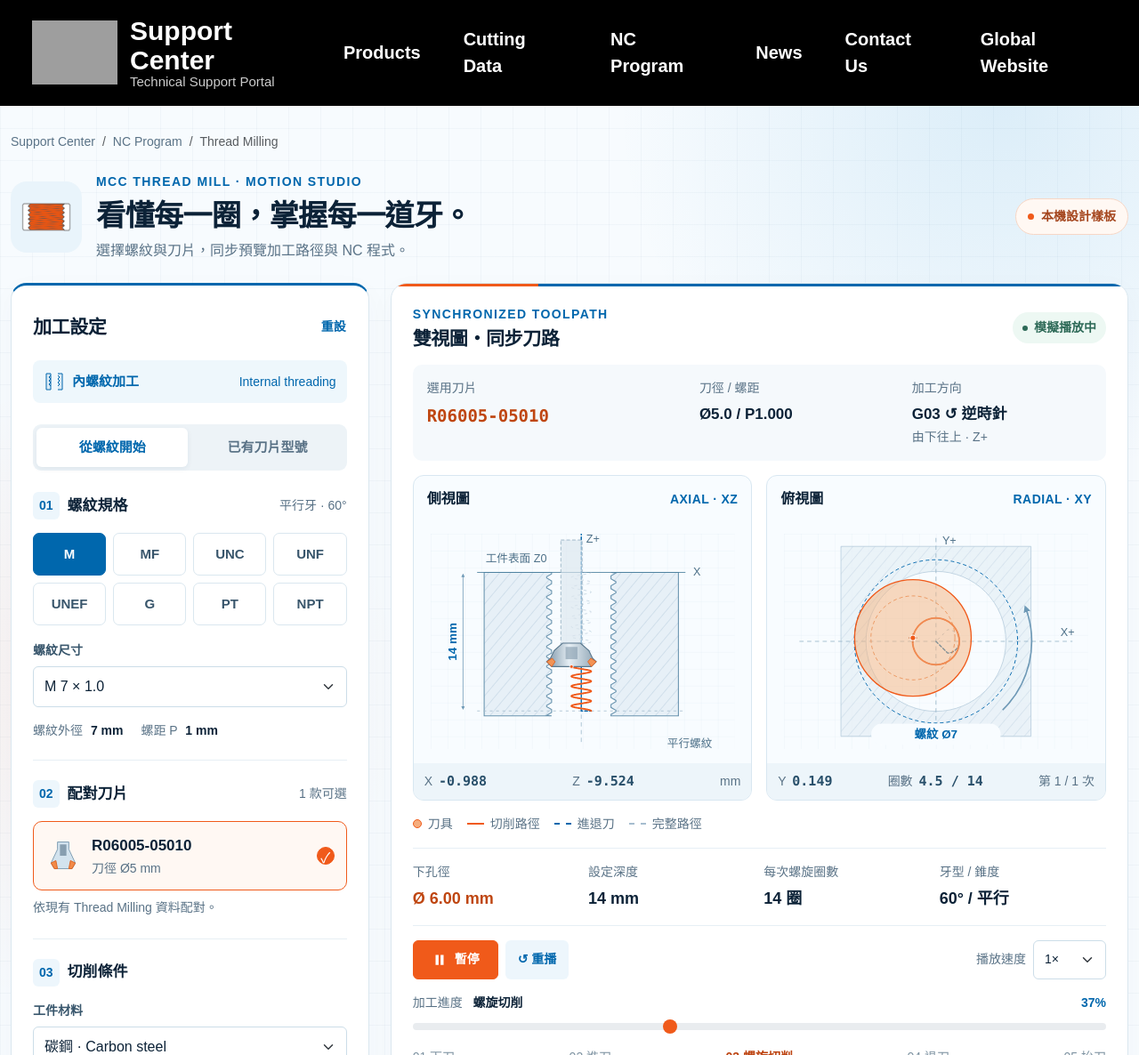
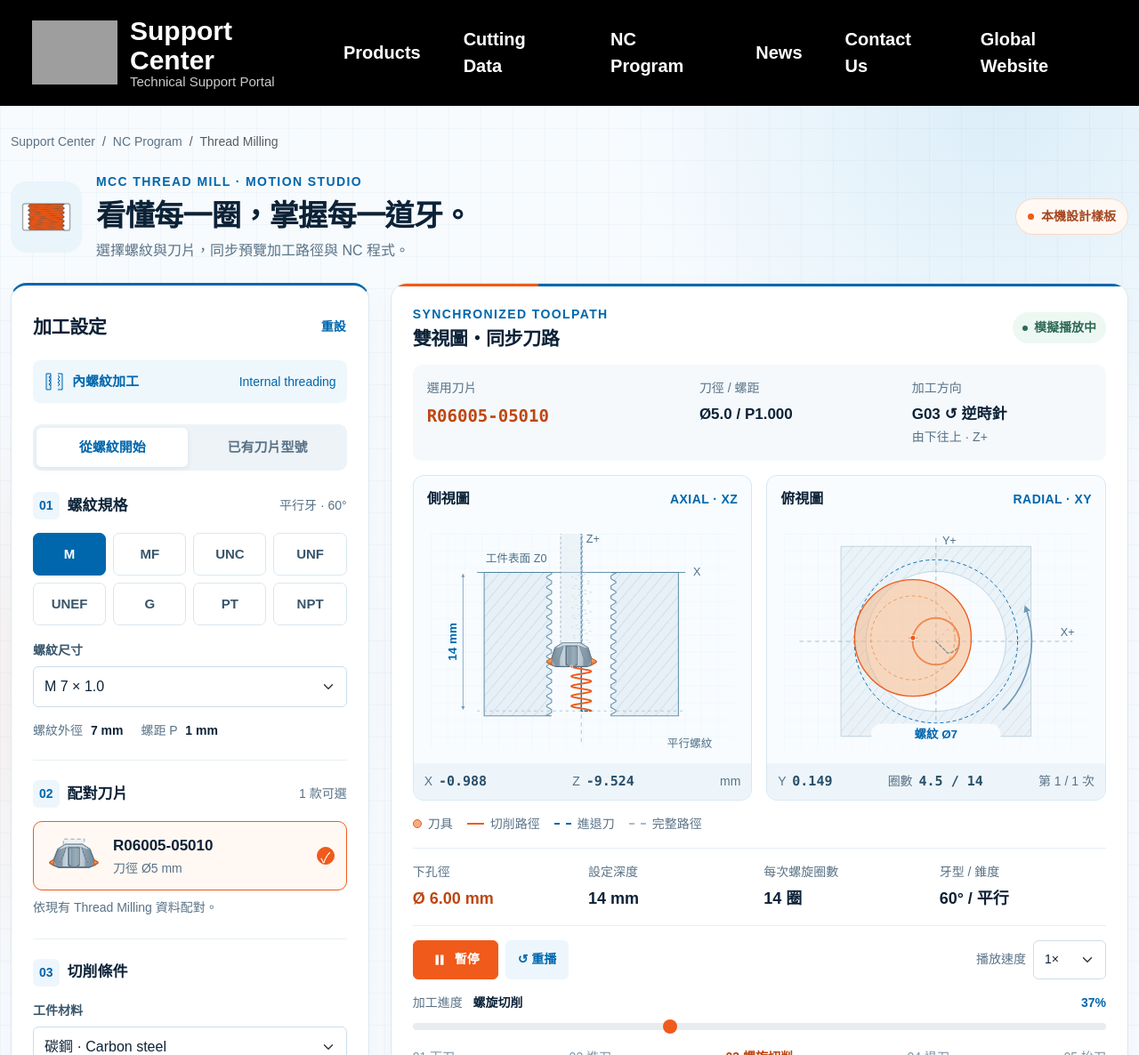
Before and after one commit to Ulysses-Li/Support-Center, a plain HTML site: page 測試資料/thread-milling-simulator/index.html in a window 1280 px wide. Shown: the top 1186 px of the page at 89% size. Drawn offline with nearby package versions, Linux system fonts and the light colour scheme; grey boxes are pictures that could not be loaded.

Commit message:
重繪 MCC 刀片外形與動畫圖示

```diff
--- a/測試資料/thread-milling-simulator/app.js
+++ b/測試資料/thread-milling-simulator/app.js
@@ -10,7 +10,6 @@
   const phases = document.querySelectorAll('[data-phase]');
   const passes = { 1: [100], 2: [60, 100], 3: [50, 80, 100] };
   const numericFields = ['depth', 'vc', 'fz', 'teeth', 'centerX', 'centerY', 'safeZ', 'surfaceZ', 'toolNumber'];
-  const toolIcon = '<svg viewBox="0 0 44 44" aria-hidden="true"><path d="M15 5h14v9l8 17-4 7H11l-4-7 8-17Z" fill="#d3e3ee" stroke="#7798af"/><path d="M18 8h8v14h-8Z" fill="#879eaf"/><path d="m7 31 6-3 2 10h-4Zm30 0-6-3-2 10h4Z" fill="#f28a48" stroke="#dc601c"/></svg>';
 
   function option(value, label, selected) { return `<option value="${escapeHTML(value)}"${selected ? ' selected' : ''}>${escapeHTML(label)}</option>`; }
   function setText(id, text) { $(id).textContent = text; }
@@ -29,7 +28,7 @@
     if (!inserts.some(item => item.v === state.insert)) state.insert = inserts[0].v;
     $('ownedInsert').value = state.insert;
     const shown = owned ? inserts.filter(item => item.v === state.insert) : inserts;
-    $('insertChoices').innerHTML = shown.map(item => `<button type="button" class="insert-choice" data-insert="${escapeHTML(item.v)}" aria-pressed="${item.v === state.insert}">${toolIcon}<span><strong>${escapeHTML(item.v)}</strong><small>刀徑 Ø${compact(NC.getDcFromTool(item.v))} mm</small></span><span class="selection-tick" aria-hidden="true">${item.v === state.insert ? '✓' : ''}</span></button>`).join('');
+    $('insertChoices').innerHTML = shown.map((item, index) => `<button type="button" class="insert-choice" data-insert="${escapeHTML(item.v)}" aria-pressed="${item.v === state.insert}">${Diagrams.insertIcon(index)}<span><strong>${escapeHTML(item.v)}</strong><small>刀徑 Ø${compact(NC.getDcFromTool(item.v))} mm</small></span><span class="selection-tick" aria-hidden="true">${item.v === state.insert ? '✓' : ''}</span></button>`).join('');
     setText('insertCount', `${shown.length} 款${owned ? '已選刀片' : '可選'}`);
     const standard = Core.standardFor(state.standard), data = NC.threadData[state.size];
     setText('threadKind', `${standard.family.startsWith('tapered') ? '錐牙' : '平行牙'} · ${standard.angle}°`);
--- a/測試資料/thread-milling-simulator/diagrams.js
+++ b/測試資料/thread-milling-simulator/diagrams.js
@@ -3,6 +3,43 @@ window.ThreadDiagrams = (() => {
   const el = id => document.getElementById(id);
   const n = value => Number(value.toFixed(3));
   let state;
+
+  // 配對圖示與動畫共用 MCC 刀片外形：窄頂、斜肩、中央凹槽、外擴刀齒與底部倒角。
+  // 原點維持在刀具底部，外側刀齒仍落在 ±radius，保留既有刀徑與刀位對應。
+  function insertArtwork({ radius: r, pitch, toothDepth, angle = 60, prefix, shankHeight = 0 }) {
+    const apex = -pitch / 2, top = apex - .76 * r, shoulderY = apex - .56 * r;
+    const root = r - toothDepth, shoulderX = Math.min(.67 * r, root * .95);
+    const topX = Math.min(.36 * r, shoulderX * .6), bottomX = Math.max(shoulderX * .9, root * .78);
+    const flat = pitch / 8, halfTooth = Math.min(.44 * pitch, flat / 2 + toothDepth * Math.tan(angle * Math.PI / 360));
+    const points = [[topX, top], [shoulderX, shoulderY], [root, apex - halfTooth], [r, apex - flat / 2], [r, apex + flat / 2], [root, apex + halfTooth], [bottomX, 0]];
+    const outline = points.concat(points.slice().reverse().map(([x, y]) => [-x, y]));
+    const polygon = coords => `M${coords.map(([x, y]) => `${n(x)},${n(y)}`).join(' L')}Z`;
+    const facet = sign => polygon([[sign * topX, top], [sign * shoulderX, shoulderY], [sign * root, apex - halfTooth], [sign * bottomX, 0], [sign * .49 * r, 0], [sign * .49 * r, apex - .13 * r], [sign * .35 * r, shoulderY]]);
+    const tooth = sign => polygon([[sign * root, apex - halfTooth], [sign * r, apex - flat / 2], [sign * r, apex + flat / 2], [sign * root, apex + halfTooth]]);
+    const pocketTop = top + .13 * r, pocketBottom = Math.min(-.07 * r, apex + .2 * r);
+    const shank = Math.max(topX, .44 * r);
+    return `<defs>
+      <linearGradient id="${prefix}-metal" x1="0" x2="1"><stop stop-color="#8195a4"/><stop offset=".25" stop-color="#b8c6d0"/><stop offset=".52" stop-color="#dce5eb"/><stop offset=".76" stop-color="#a9b9c5"/><stop offset="1" stop-color="#6e8697"/></linearGradient>
+      <linearGradient id="${prefix}-pocket" x1="0" x2="1"><stop stop-color="#526b7c"/><stop offset=".2" stop-color="#8197a7"/><stop offset=".75" stop-color="#9eafbb"/><stop offset="1" stop-color="#566e7f"/></linearGradient>
+      <linearGradient id="${prefix}-edge" x1="0" y1="0" x2="0" y2="1"><stop stop-color="#ffc18b"/><stop offset=".5" stop-color="#f78b3e"/><stop offset="1" stop-color="#df5a16"/></linearGradient>
+    </defs>
+    ${shankHeight ? `<path data-tool-part="shank" d="M${n(-shank)},${n(top)}V${n(top - shankHeight)}H${n(shank)}V${n(top)}" fill="#dce7ee" fill-opacity=".4" stroke="#8faabd" stroke-width="1" stroke-dasharray="4 3"/>` : ''}
+    <g stroke-linejoin="round">
+      <path data-tool-part="body" d="${polygon(outline)}" fill="url(#${prefix}-metal)" stroke="#526c7f" stroke-width="1.4"/>
+      <path d="${facet(-1)}" fill="#536d7f" fill-opacity=".45" stroke="#6d8596" stroke-width=".7"/>
+      <path d="${facet(1)}" fill="#60798b" fill-opacity=".45" stroke="#6d8596" stroke-width=".7"/>
+      <path d="M${n(-topX)},${n(top)}H${n(topX)}L${n(shoulderX)},${n(shoulderY)}H${n(shoulderX - .14 * r)}L${n(topX - .1 * r)},${n(top + .1 * r)}H${n(-topX + .1 * r)}L${n(-shoulderX + .14 * r)},${n(shoulderY)}H${n(-shoulderX)}Z" fill="#d9e3e9" fill-opacity=".85" stroke="#7991a3" stroke-width=".7"/>
+      <path d="M${n(-.23 * r)},${n(pocketTop)}H${n(.23 * r)}V${n(pocketBottom)}L0,${n(pocketBottom + .08 * r)}L${n(-.23 * r)},${n(pocketBottom)}Z" fill="url(#${prefix}-pocket)" stroke="#536e81" stroke-width=".9"/>
+      <path d="M${n(-.16 * r)},${n(pocketTop + .04 * r)}V${n(pocketBottom - .04 * r)}M${n(.19 * r)},${n(pocketTop + .04 * r)}V${n(pocketBottom - .04 * r)}" fill="none" stroke="#d2dfe7" stroke-width=".8" opacity=".85"/>
+      <path d="M${n(-.34 * r)},${n(top + .13 * r)}V${n(shoulderY)}L${n(-.58 * r)},${n(apex)}V${n(-.08 * r)}M${n(.34 * r)},${n(top + .13 * r)}V${n(shoulderY)}L${n(.58 * r)},${n(apex)}V${n(-.08 * r)}" fill="none" stroke="#557387" stroke-width="1" stroke-dasharray="2 2" opacity=".65"/>
+      <path data-tool-part="teeth" d="${tooth(-1)} ${tooth(1)}" fill="url(#${prefix}-edge)" stroke="#d65b18" stroke-width="1"/>
+      <path d="M${n(-bottomX)},0H${n(bottomX)}" stroke="#526e80" stroke-width="1.2"/>
+    </g>`;
+  }
+
+  function insertIcon(index) {
+    return `<svg class="insert-artwork" viewBox="-31 -32 62 39" aria-hidden="true">${insertArtwork({ radius: 26, pitch: 10, toothDepth: 4, prefix: `insert-card-${index}`, shankHeight: 6 })}</svg>`;
+  }
 
   function grid(prefix) {
     return `<defs><pattern id="${prefix}-grid" width="24" height="24" patternUnits="userSpaceOnUse"><path d="M24 0H0V24" fill="none" stroke="#dceaf3" stroke-width=".6"/></pattern><pattern id="${prefix}-hatch" width="12" height="12" patternTransform="rotate(40)" patternUnits="userSpaceOnUse"><rect width="12" height="12" fill="#e7f0f7"/><path d="M0 0V12" stroke="#b7cddd" stroke-width="1.2"/></pattern><linearGradient id="${prefix}-tool" x1="0" x2="1"><stop stop-color="#7c94a7"/><stop offset=".45" stop-color="#e5eef4"/><stop offset="1" stop-color="#8da3b3"/></linearGradient><marker id="${prefix}-arrow" viewBox="0 0 10 10" refX="5" refY="5" markerWidth="5" markerHeight="5" orient="auto-start-reverse"><path d="M0 0L10 5 0 10Z" fill="#6e99b6"/></marker><clipPath id="${prefix}-clip"><rect x="24" y="24" width="432" height="306" rx="3"/></clipPath></defs><rect x="24" y="24" width="432" height="306" fill="url(#${prefix}-grid)"/>`;
@@ -34,16 +71,13 @@ window.ThreadDiagrams = (() => {
       const outer = side === 'left' ? 100 : 376;
       return `M${outer},79 L${coords.join(' L')} L${outer},${n(axY(-bottom))} Z`;
     };
-    const cr = p.toolDiameter / 2 * scaleAx, shank = cr * .43, tip = Math.max(2, Math.min(p.pitch * scaleAx / 2, cr * .55));
+    const cr = p.toolDiameter / 2 * scaleAx;
     el('axialView').innerHTML = `${grid('ax')}
       <g clip-path="url(#ax-clip)"><path d="M238 28V323" stroke="#9ab7ca" stroke-dasharray="6 5"/><path d="${wall('left')} ${wall('right')}" fill="url(#ax-hatch)" stroke="#6b95b0" stroke-width="1.4"/>
       <path d="M90 79H386" stroke="#4d829f" stroke-width="1.1"/><path d="M90 ${n(axY(-p.depth))}H386" stroke="#a4becf" stroke-dasharray="4 5"/>
       <path d="${path(motion.points, projectAx)}" fill="none" stroke="#9fb8cb" stroke-width="1.1" stroke-dasharray="4 5" opacity=".6"/>
       <path id="axTravel" class="travel-path"/><path id="axCut" class="cut-path"/>
-      <g id="axTool"><path d="M${n(-shank)} -180H${n(shank)}V${n(-cr * .88)}H${n(-shank)}Z" fill="#dce7ee" fill-opacity=".65" stroke="#8faabd" stroke-dasharray="5 3"/>
-      <path d="M${n(-cr * .36)},${n(-cr * .95)}H${n(cr * .36)}L${n(cr * .7)},${n(-cr * .65)}L${n(cr * .85)},${n(-tip * 1.7)}L${n(cr)},${n(-tip)}L${n(cr * .8)},0H${n(-cr * .8)}L${n(-cr)},${n(-tip)}L${n(-cr * .85)},${n(-tip * 1.7)}L${n(-cr * .7)},${n(-cr * .65)}Z" fill="url(#ax-tool)" stroke="#58778d" stroke-width="1.4"/>
-      <path d="M${n(cr * .78)},${n(-tip * 1.7)}L${n(cr)},${n(-tip)}L${n(cr * .8)},0L${n(cr * .66)},${n(-tip)}Z M${n(-cr * .78)},${n(-tip * 1.7)}L${n(-cr)},${n(-tip)}L${n(-cr * .8)},0L${n(-cr * .66)},${n(-tip)}Z" fill="#f29355" stroke="#df5c18" stroke-width="1"/>
-      <path d="M${n(-cr * .24)},${n(-cr * .8)}H${n(cr * .24)}V${n(-tip * 1.5)}H${n(-cr * .24)}Z" fill="#728b9f" fill-opacity=".5"/><circle r="2.5" fill="#f05a1a" stroke="#fff"/></g></g>
+      <g id="axTool">${insertArtwork({ radius: cr, pitch: p.pitch * scaleAx, toothDepth: tooth * scaleAx, angle, prefix: 'ax-insert', shankHeight: 180 })}<circle r="1.8" fill="#f05a1a" stroke="#fff"/></g></g>
       <path d="M70 83V${n(axY(-p.depth) - 4)}" fill="none" stroke="#6e99b6" marker-start="url(#ax-arrow)" marker-end="url(#ax-arrow)"/>
       <text x="61" y="${n((79 + axY(-p.depth)) / 2)}" text-anchor="middle" transform="rotate(-90 61 ${n((79 + axY(-p.depth)) / 2)})" class="diagram-measure">${n(p.depth)} mm</text>
       <text x="102" y="64" class="diagram-label">工件表面 Z0</text><text x="397" y="83" class="diagram-label">X</text><text x="245" y="37" class="diagram-label">Z+</text><text x="360" y="328" class="diagram-label">${motion.tapered ? '錐度 1:16' : '平行螺紋'}</text>`;
@@ -89,5 +123,5 @@ window.ThreadDiagrams = (() => {
     el('rdTool').setAttribute('transform', `translate(${n(rdX(current.x))},${n(rdY(current.y))})`);
     return current;
   }
-  return { prepare, draw };
+  return { prepare, draw, insertIcon };
 })();
--- a/測試資料/thread-milling-simulator/styles.css
+++ b/測試資料/thread-milling-simulator/styles.css
@@ -40,7 +40,7 @@ body { color: var(--sim-ink); font-family: Arial, "Microsoft JhengHei", sans-ser
 .thread-dimensions strong { color: var(--sim-ink); margin-left: 5px; }
 .insert-choice { width: 100%; min-height: 78px; padding: 13px; border: 1px solid var(--sim-line); border-radius: 10px; display: flex; align-items: center; gap: 12px; color: var(--sim-ink); background: #fff; text-align: left; }
 .insert-choice[aria-pressed="true"] { border-color: var(--sim-orange); background: #fff8f3; }
-.insert-choice > svg { width: 40px; height: 40px; flex-shrink: 0; }
+.insert-choice > svg { width: 64px; height: 48px; flex-shrink: 0; }
 .insert-choice strong { display: block; font-size: 17px; overflow-wrap: anywhere; }
 .insert-choice small { display: block; color: var(--sim-muted); font-size: 14px; margin-top: 3px; }
 .selection-tick { margin-left: auto; display: grid; place-items: center; width: 20px; height: 20px; border-radius: 50%; border: 1px solid #c5d9e7; flex-shrink: 0; }
@@ -117,6 +117,6 @@ body { color: var(--sim-ink); font-family: Arial, "Microsoft JhengHei", sans-ser
 .original-link:hover { color: var(--sim-orange); }
 button:focus-visible, a:focus-visible, summary:focus-visible, pre:focus-visible { outline: 3px solid #1688cf; outline-offset: 3px; }
 @media (min-width: 1400px) { .setup-panel { padding: 26px; } .simulation-panel, .nc-panel { padding: 26px; } }
-@media (max-width: 1199.98px) and (min-width: 992px) { .surface { padding: 18px; } .application-note { flex-wrap: wrap; } .application-note > span { display: none; } .insert-choice { padding: 10px; gap: 8px; } .insert-choice strong { font-size: 15px; } .insert-choice > svg { width: 30px; } .setup-summary { gap: 9px; padding: 12px; } .summary-insert strong { font-size: 16px; } .setup-summary strong { font-size: 15px; } .geometry-strip strong { font-size: 16px; } }
+@media (max-width: 1199.98px) and (min-width: 992px) { .surface { padding: 18px; } .application-note { flex-wrap: wrap; } .application-note > span { display: none; } .insert-choice { padding: 10px; gap: 8px; } .insert-choice strong { font-size: 15px; } .insert-choice > svg { width: 48px; } .setup-summary { gap: 9px; padding: 12px; } .summary-insert strong { font-size: 16px; } .setup-summary strong { font-size: 15px; } .geometry-strip strong { font-size: 16px; } }
 @media (max-width: 767.98px) { .simulator-page { padding: 22px 0 42px; } .surface { padding: 19px; border-radius: 14px; } .product-icon { display: none; } .page-heading h1 { line-height: 1.4; } .geometry-strip { grid-template-columns: 1fr 1fr; gap: 18px; } .setup-summary { grid-template-columns: 1fr 1fr; gap: 15px; } .summary-insert { grid-column: 1 / -1; } .summary-insert strong { font-size: 20px; } .view-card > svg { max-height: 340px; } .phase-track { flex-wrap: wrap; justify-content: flex-start; gap: 0 12px; } .speed-label { display: none; } }
 @media (prefers-reduced-motion: reduce) { *, *::before, *::after { scroll-behavior: auto !important; animation: none !important; transition: none !important; } }
```
